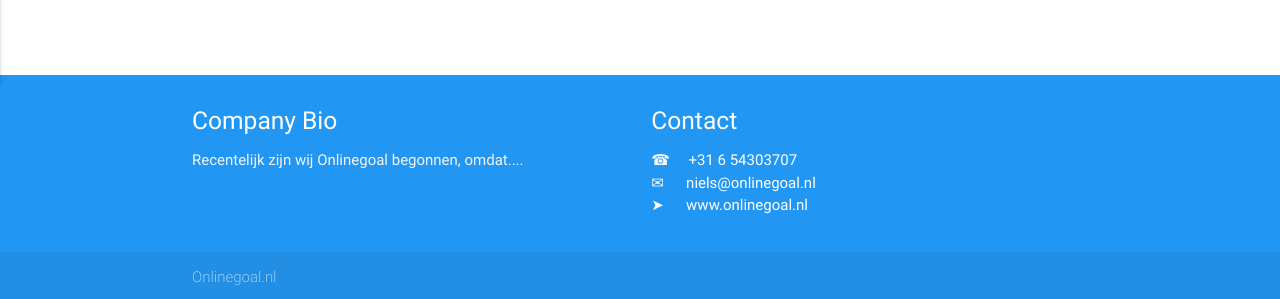
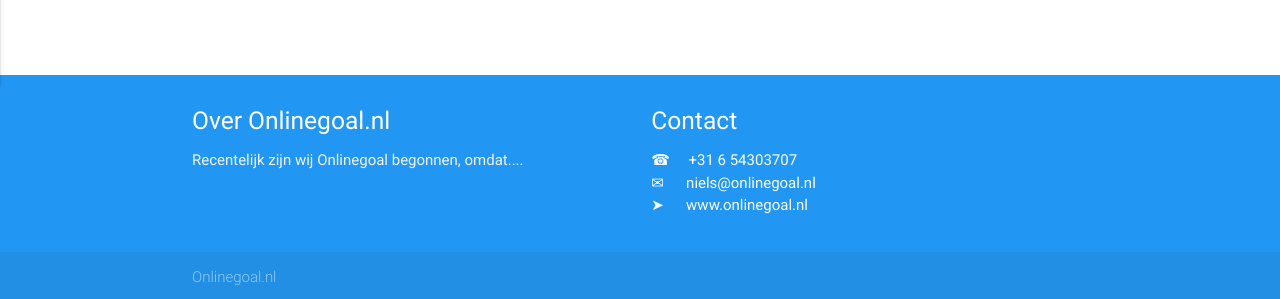
Before and after one commit to martijnvdbrug/onlinegoal.nl, a Jekyll site: the page built from index.md, in a window 1280 px wide. Shown: the part 875-1174 px from the top of the page. Built offline with Jekyll 4.4.1, drawn with Linux system fonts in a browser that asks for light colours.

Commit message:
Footer change

```diff
--- a/_includes/footer.html
+++ b/_includes/footer.html
@@ -2,7 +2,7 @@
     <div class="container">
       <div class="row">
         <div class="col l6 s12">
-          <h5 class="white-text">Company Bio</h5>
+          <h5 class="white-text">Over Onlinegoal.nl</h5>
           <p class="grey-text text-lighten-4">Recentelijk zijn wij Onlinegoal begonnen, omdat....</p>
         </div>
         <div class="col l3 s12">
--- a/_includes/head.html
+++ b/_includes/head.html
@@ -5,13 +5,14 @@
     <title>{% if page.title %}{{ page.title | escape }}{% else %}{{ site.title | escape }}{% endif %}</title>
     <meta name="description" content="{{ page.excerpt | default: site.description | strip_html | normalize_whitespace | truncate: 160 | escape }}" />
 
-
     <link href="https://fonts.googleapis.com/icon?family=Material+Icons" rel="stylesheet">
     <link rel="stylesheet" type="text/css" media="screen,projection" href="{{ "/assets/materialize.css" | relative_url }}" />
     <link rel="stylesheet" type="text/css" media="screen,projection" href="{{ "/assets/main.css" | relative_url }}">
     <link rel="canonical" href="{{ page.url | replace:'index.html','' | absolute_url }}" />
     <link rel="alternate" type="application/rss+xml" title="{{ site.title | escape }}" href="{{ "/feed.xml" | relative_url }}" />
 
+  <link rel="shortcut icon" type="image/png" href="/favicon.png?">
+
     {% if jekyll.environment == 'production' and site.google_analytics %}
     {% include google-analytics.html %}
     {% endif %}
--- a/_layouts/default.html
+++ b/_layouts/default.html
@@ -1,7 +1,5 @@
 <!DOCTYPE html>
 <html lang="{{ page.lang | default: site.lang | default: "nl" }}">
-<link rel="shortcut icon" type="image/png" href="/favicon.png?">
-
 
   {% include head.html %}
 
```
